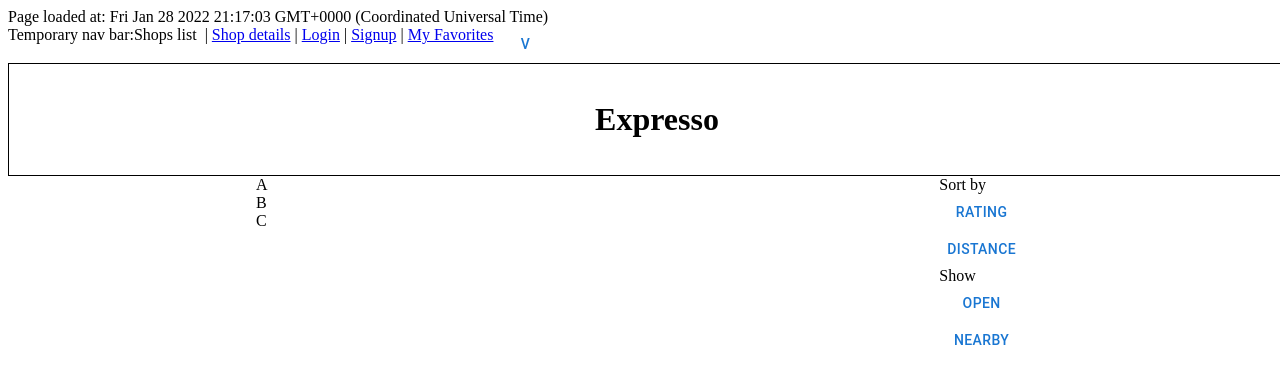
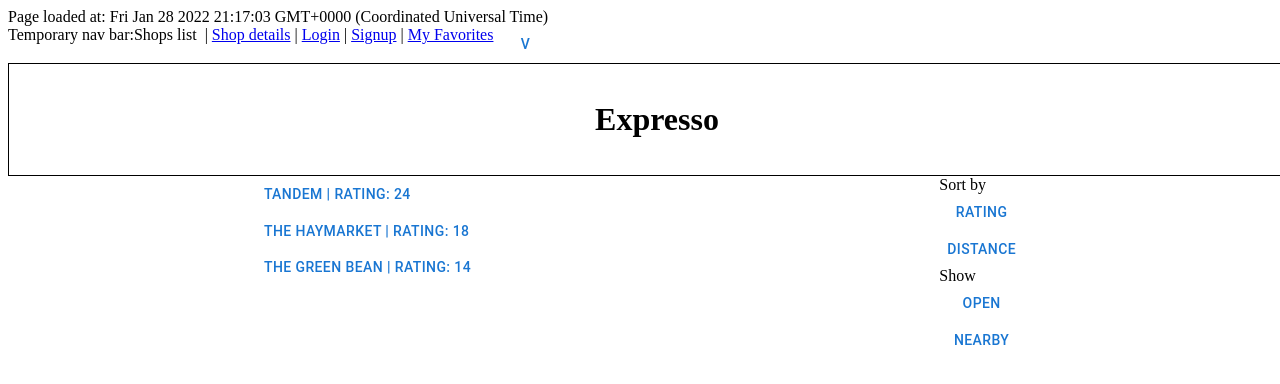
Before and after one commit to Blue-Ocean-Team-Shades/Expresso, a React app: page / in a window 1280 px wide. Shown: the top 384 px of the page. Built offline with nearby package versions, Linux system fonts and the light colour scheme; the HTML template or start-up script is replaced by a standard one.

Commit message:
Dummy data in its own file, shops are clickable

```diff
--- a/client/src/components/App.jsx
+++ b/client/src/components/App.jsx
@@ -4,22 +4,27 @@ import { BrowserRouter, Routes, Route } from 'react-router-dom';
 import ShopsList from './shops-list';
 import LoginSignup from './login-and-signup';
 import ShopDetails from './shop-details';
-import TopBar from './top-bar'
+import TopBar from './top-bar';
+import {dummyShops} from '../dummyData.js';
 
 function App() {
   //example persistent state
   const [entryTime, setEntryTime] = useState(new Date().toString());
+  const [shops, setShops] = useState(dummyShops);
 
   return (
     <BrowserRouter>
       Page loaded at: {entryTime}
-      <TopBar/>
+      <TopBar />
       <Routes>
-        <Route path='/' element={<ShopsList />} />
+        <Route path='/' element={<ShopsList shops={shops} />} />
         <Route path='/details' element={<ShopDetails isFavorites={false} />} />
         <Route path='/login' element={<LoginSignup isLogin={true} />} />
         <Route path='/signup' element={<LoginSignup isSignup={true} />} />
-        <Route path='/favorites' element={<ShopsList isFavorites={true} />} />
+        <Route
+          path='/favorites'
+          element={<ShopsList isFavorites={true} shops={shops} />}
+        />
       </Routes>
     </BrowserRouter>
   );
--- a/client/src/components/shops-list/ShopEntry.jsx
+++ b/client/src/components/shops-list/ShopEntry.jsx
@@ -1,12 +1,19 @@
 import React from 'react';
 import styled from 'styled-components';
 import { Background, Accent, Highlight, FlexRow, FlexCol, AccentButton } from '../Styled.jsx';
+import { useNavigate } from 'react-router-dom'
 
 function ShopEntry ({shop}) {
+  const navigate = useNavigate()
+  function viewShop() {
+    navigate(`/details?shop_id=${shop.id}`)
+  }
 
   return (
     <Accent>
-      {shop}
+      <AccentButton onClick={() => viewShop(shop)}>
+        {shop.name} {'  |  '} Rating: {shop.rating}
+      </AccentButton>
     </Accent>
   )
 }
--- a/client/src/components/shops-list/index.jsx
+++ b/client/src/components/shops-list/index.jsx
@@ -17,7 +17,7 @@ const Shops = styled(Background)`
   flex-direction: column;
 `;
 
-function ShopsList({ isFavorites }) {
+function ShopsList({ shops, isFavorites }) {
   if (isFavorites) {
     return <Background>My Favorites stuff</Background>;
   } else {
@@ -29,8 +29,8 @@ function ShopsList({ isFavorites }) {
           </FitWidth>
           <Main>
             <Shops>
-              {['A', 'B', 'C'].map((shop) => (
-                <ShopEntry shop={shop} key={shop} />
+              {shops.map((shop) => (
+                <ShopEntry shop={shop} key={shop.id} />
               ))}
             </Shops>
             <Accent>
--- /dev/null
+++ b/client/src/dummyData.js
@@ -0,0 +1,59 @@
+export const dummyShops = [
+  {
+    id: 1,
+    name: 'Tandem',
+    rating: 24,
+    drinks: [
+      {
+        name: 'coffee',
+        rating: 15,
+      },
+      {
+        name: 'latte',
+        rating: 4,
+      },
+      {
+        name: 'milk',
+        rating: 0,
+      },
+    ],
+  },
+  {
+    id: 2,
+    name: 'The Haymarket',
+    rating: 18,
+    drinks: [
+      {
+        name: 'coffee',
+        rating: 15,
+      },
+      {
+        name: 'latte',
+        rating: 4,
+      },
+      {
+        name: 'milk',
+        rating: 0,
+      },
+    ],
+  },
+  {
+    id: 3,
+    name: 'The Green Bean',
+    rating: 14,
+    drinks: [
+      {
+        name: 'coffee',
+        rating: 15,
+      },
+      {
+        name: 'latte',
+        rating: 4,
+      },
+      {
+        name: 'milk',
+        rating: 0,
+      },
+    ],
+  },
+];
```
